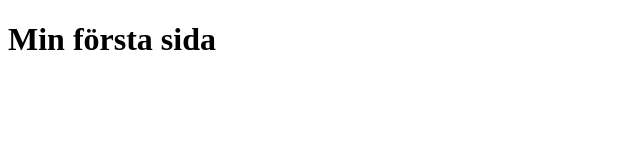
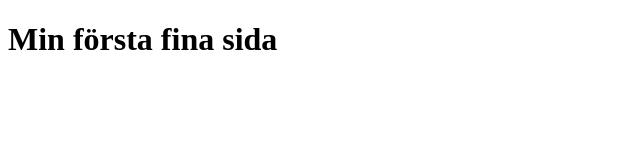
Before and after one commit to Nattag27/GitDemo, a plain HTML site: page index.html in a window 1280 px wide. Shown: the whole page, without its empty margins (0-640 px from the left). Drawn offline with Linux system fonts and the light colour scheme.

Commit message:
Update index.html

```diff
--- a/index.html
+++ b/index.html
@@ -6,6 +6,6 @@
     <title>Document</title>
 </head>
 <body>
-    <h1>Min första sida</h1>
+    <h1>Min första fina sida</h1>
 </body>
 </html>
```
